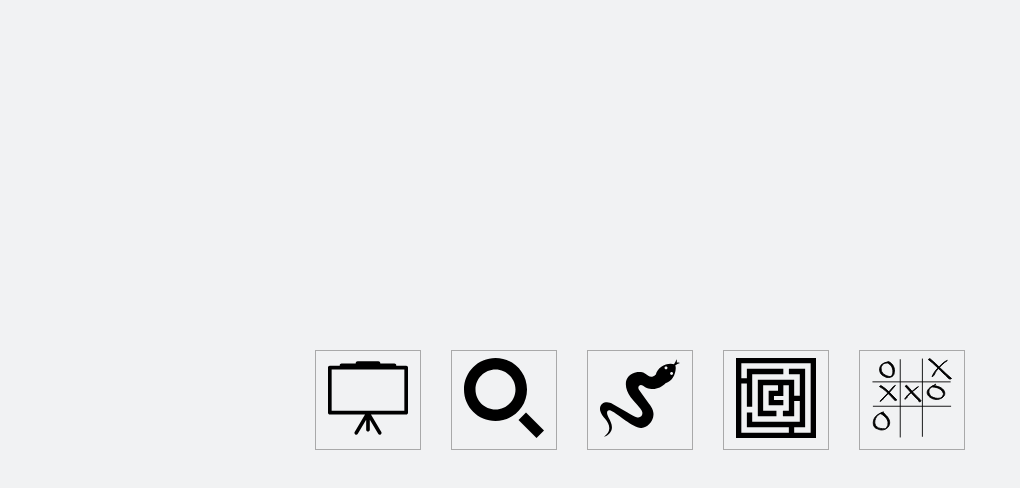
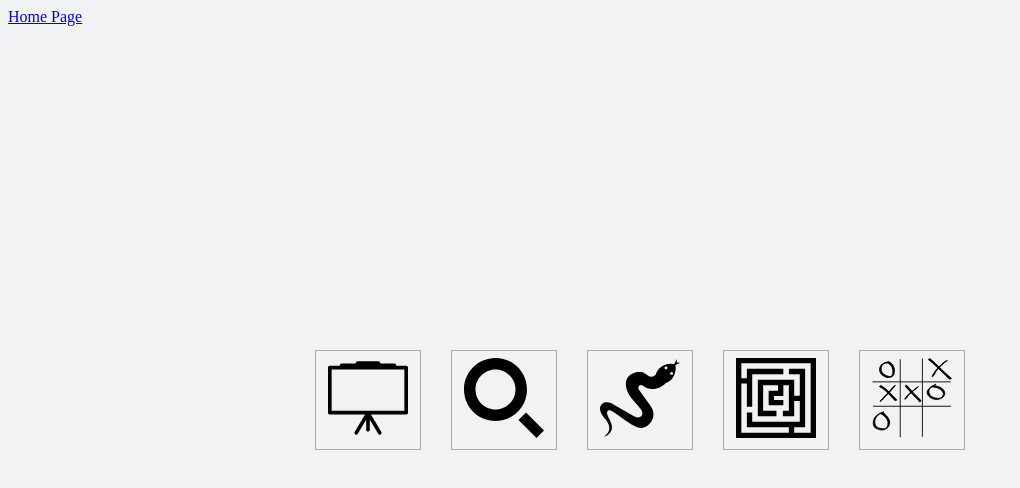
Before and after one commit to mhmdmar/MultiApp, a Vue app: page / in a window 1280 px wide. Shown: the top 488 px of the page, without its empty margins (0-1020 px from the left). Built offline with nearby package versions, Linux system fonts and the light colour scheme; the HTML template or start-up script is replaced by a standard one; what vue-confetti would draw is missing.

Commit message:
Added Home page top nav-bar

```diff
--- a/src/App.vue
+++ b/src/App.vue
@@ -1,6 +1,9 @@
 <template>
     <div>
         <SvgSprite />
+        <div class="top-bar">
+            <router-link to="/">Home Page</router-link>
+        </div>
         <router-view></router-view>
     </div>
 </template>
@@ -49,4 +52,7 @@
     div[tabindex="0"]:focus {
         outline: none;
     }
+    .top-bar {
+        margin-bottom: 10px;
+    }
 </style>
```
